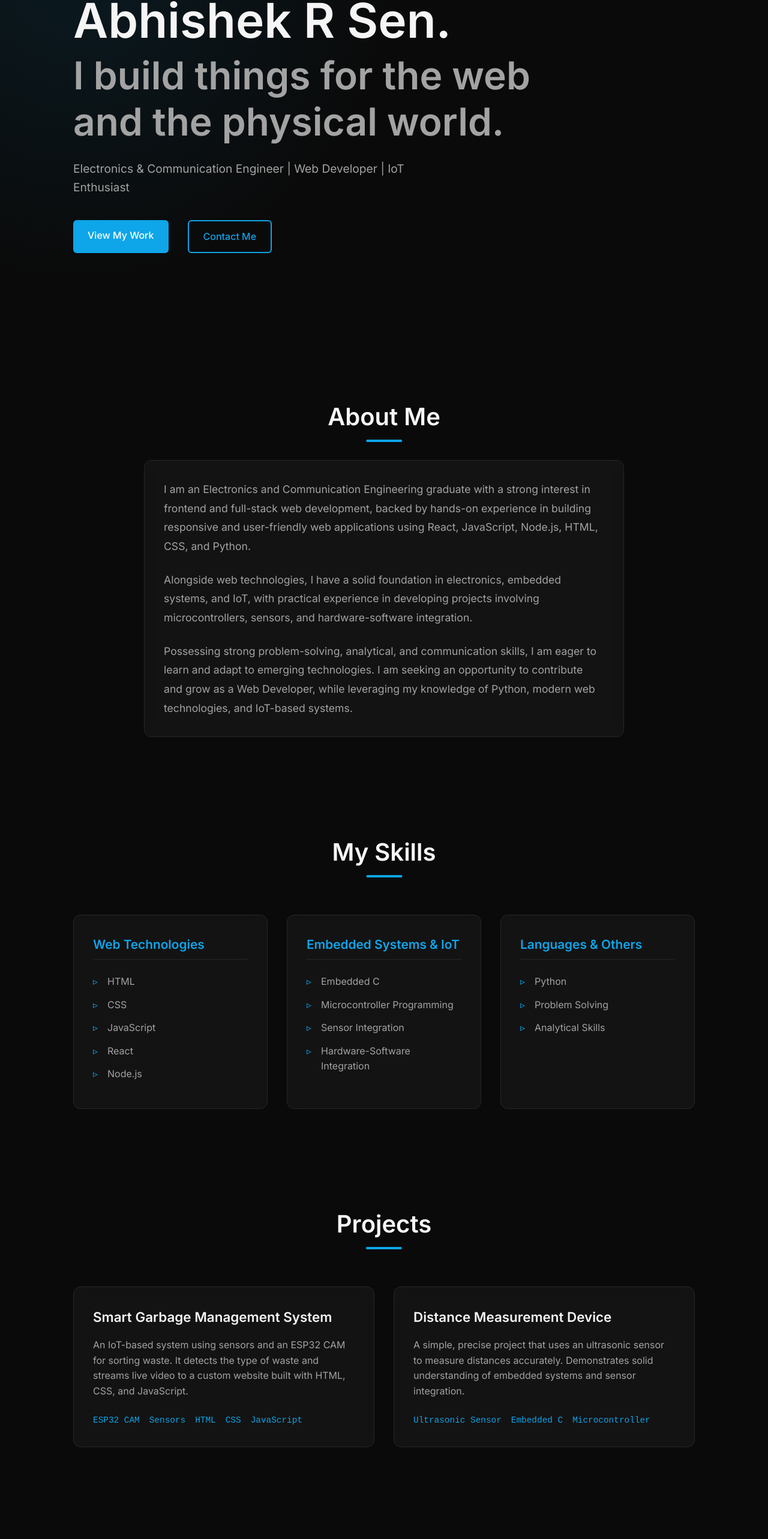
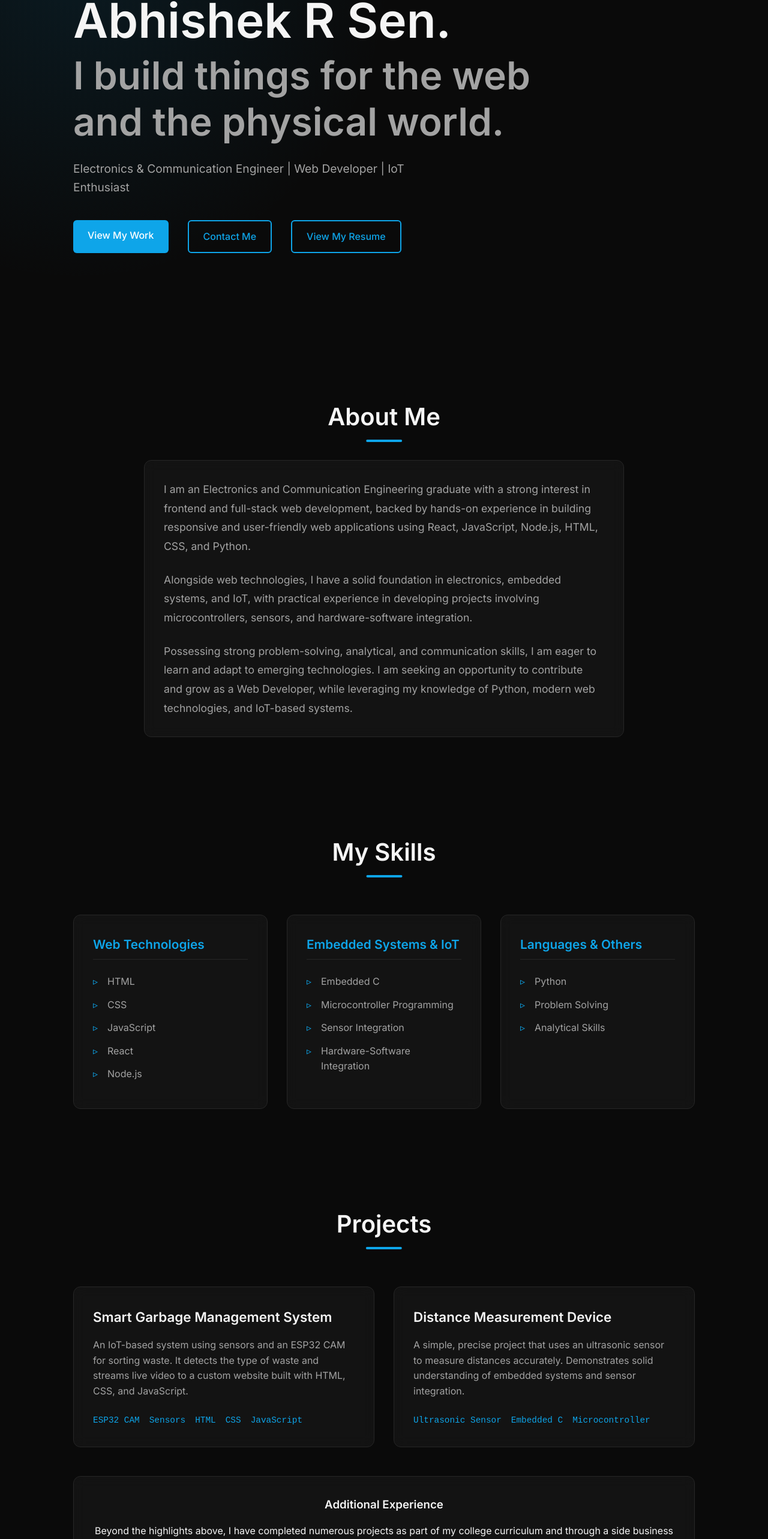
Before and after one commit to abhishekrsen/Abhishek-R-Sen-Portfolio, a React (Vite) app in the folder client/: page / in a window 1280 px wide. Shown: the part 217-2783 px from the top of the page at 60% size. Built offline with nearby package versions, Linux system fonts and the light colour scheme.

Commit message:
Add resume link and additional projects summary

```diff
--- a/client/src/components/Hero.jsx
+++ b/client/src/components/Hero.jsx
@@ -15,6 +15,7 @@ const Hero = () => {
           <div className="hero-cta delay-300 animate-fade-in-up">
             <a href="#projects" className="btn btn-primary">View My Work</a>
             <a href="#contact" className="btn btn-outline" style={{ marginLeft: '1rem' }}>Contact Me</a>
+            <a href="https://drive.google.com/file/d/1-Oem3aK4jWU1Qd_Bnsx2eEi_a-Ma00Ub/view?usp=drive_link" target="_blank" rel="noopener noreferrer" className="btn btn-outline" style={{ marginLeft: '1rem' }}>View My Resume</a>
           </div>
         </div>
       </div>
--- a/client/src/components/Projects.jsx
+++ b/client/src/components/Projects.jsx
@@ -34,6 +34,13 @@ const Projects = () => {
             </div>
           ))}
         </div>
+
+        <div className="projects-summary glass-card delay-300 animate-fade-in-up" style={{ marginTop: '3rem', padding: '2rem', textAlign: 'center' }}>
+          <h3 style={{ marginBottom: '1rem', color: 'var(--text-primary)' }}>Additional Experience</h3>
+          <p style={{ color: 'var(--text-secondary)', lineHeight: '1.6' }}>
+            Beyond the highlights above, I have completed numerous projects as part of my college curriculum and through a side business at home. My hands-on experience includes over <strong>6+ IoT projects</strong> and <strong>3+ Web Development projects</strong>, constantly pushing me to learn and build functional real-world solutions.
+          </p>
+        </div>
       </div>
     </section>
   );
```
